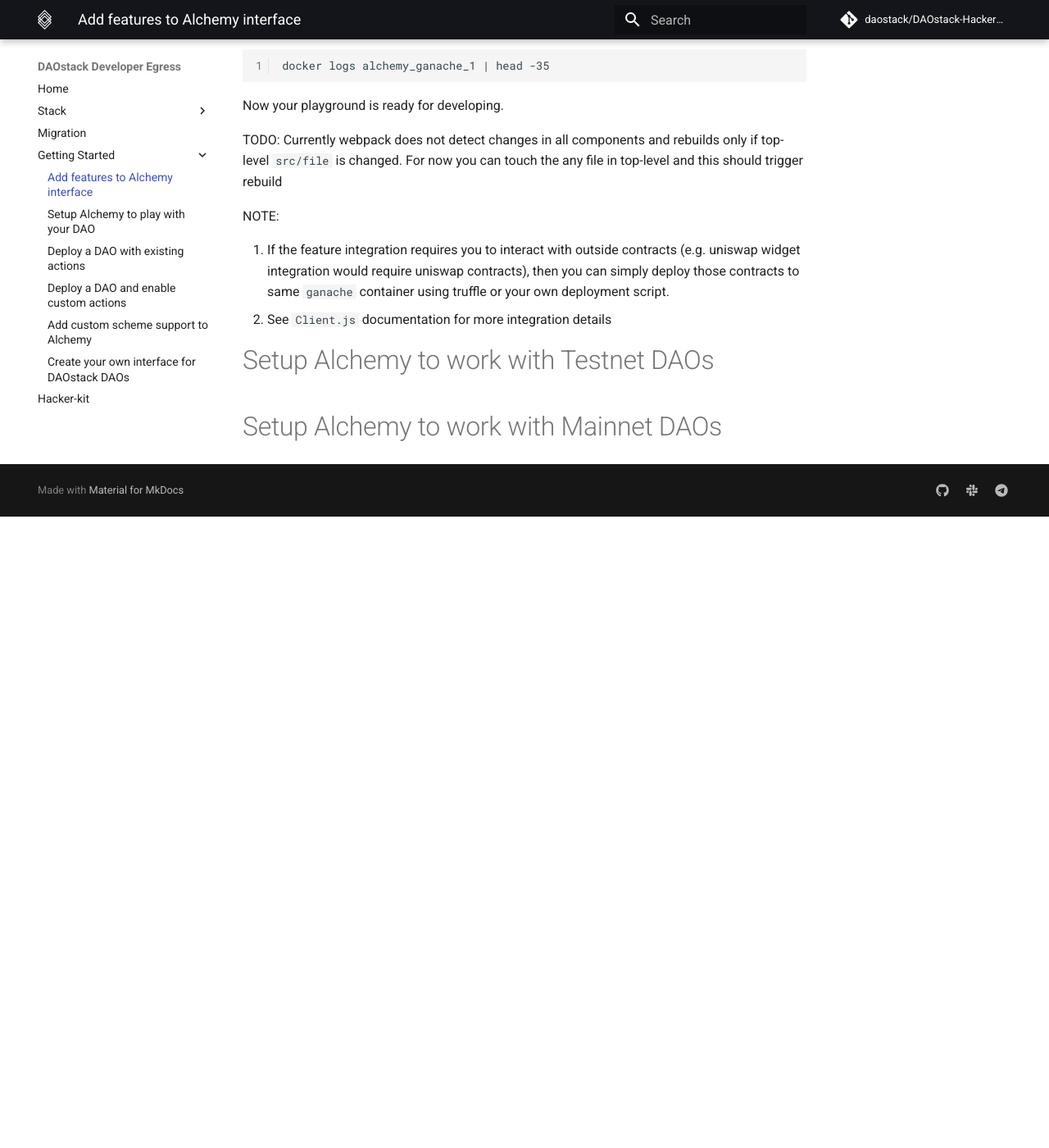
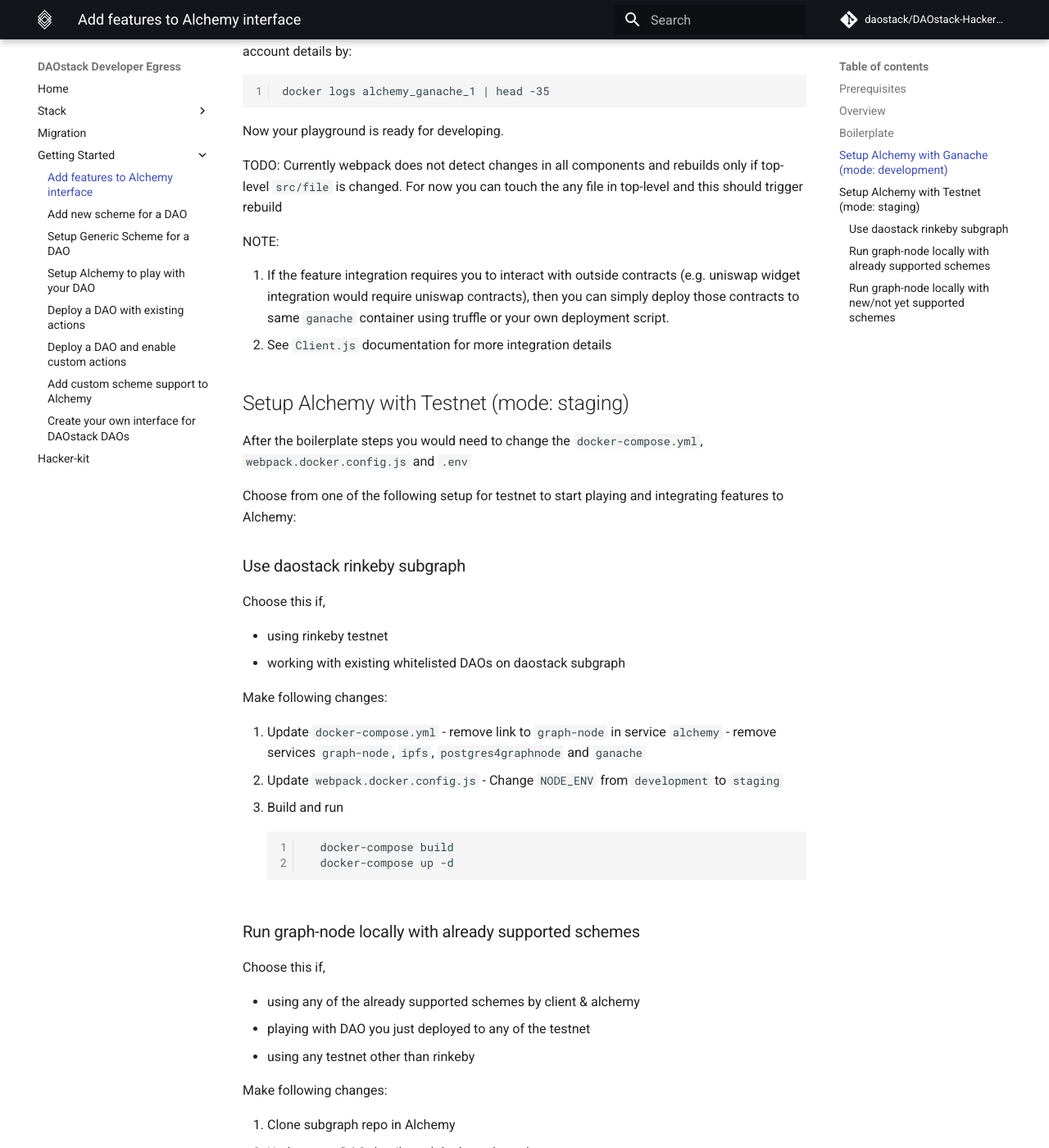
Before and after one commit to daostack/DAOstack-Hackers-Kit, an MkDocs documentation site: the page built from docs/gettingStarted/setupAlchemyDevMode.md, in a window 1280 px wide and 1400 px high, scrolled down 1557 px. Shown: the whole window at 82% size. Built offline with MkDocs 1.6.1 and Material for MkDocs 9.7.7, drawn with Linux system fonts in a browser that asks for light colours; comment, search, counter and statistics services are not loaded; before the commit the page ends 2187 px from its top, so only the background shows below that; some of the changed text lies outside the part shown.

Commit message:
docs: alchemy setup w testnet

```diff
--- a/docs/gettingStarted/setupAlchemyDevMode.md
+++ b/docs/gettingStarted/setupAlchemyDevMode.md
@@ -1,29 +1,34 @@
-# Prerequisites
+# Developing With Alchemy
+
+## Prerequisites
+
   - docker >= 18.06.1-c
   - docker-compose >= 1.22.0
   - node >= 10.16.0
   - npm >= 6.9.0
 
-# Interaction of Alchmey with different layers
+## Overview
   Alchemy uses [Client.js](../../stack/client/clientIntro) for
 
   - reading/inferencing blockchain data via [DAOstack Subgraph](../../stack/subgraph/subgraphIntro)
   - writing/modifying state of [Arc contracts](../../stack/arcIntro/)
 
+  Following figure shows interaction of Alchemy with rest of the stack
+
   ![Interaction](../images/daostack-interaction.png)
 
-# Boilerplate
+## Boilerplate
 
     git clone https://github.com/daostack/alchemy.git
     cd alchemy
     npm ci
 
-# Setup Alchemy to work with Ganache (mode: development)
+## Setup Alchemy with Ganache (mode: development)
 
     docker-compose build
     docker-compose up -d
 
-  The above commands would start the following services locally:
+  The above commands will build docker images and start the following services locally:
 
   - **alchemy** => react frontend with webpack-dev-server
   - **alchemy-server** => for storing proposal information for quick access
@@ -34,7 +39,7 @@
   - **redis**
   - **alchemy-postgres**
 
-  Import test accounts setup with GEN and ETH to your metamask. You can get the account details by:
+  Import test accounts that are setup with GEN and ETH to your metamask. You can get the account details by:
 
     docker logs alchemy_ganache_1 | head -35
 
@@ -48,6 +53,47 @@
   1. If the feature integration requires you to interact with outside contracts (e.g. uniswap widget integration would require uniswap contracts), then you can simply deploy those contracts to same `ganache` container using truffle or your own deployment script.
   2. See `Client.js` documentation for more integration details
 
-# Setup Alchemy to work with Testnet DAOs
+## Setup Alchemy with Testnet (mode: staging)
+
+  After the boilerplate steps you would need to change the `docker-compose.yml`, `webpack.docker.config.js` and `.env`
+
+  Choose from one of the following setup for testnet to start playing and integrating features to Alchemy:
+
+### Use daostack rinkeby subgraph
+
+  Choose this if,
+
+  - using rinkeby testnet
+  - working with existing whitelisted DAOs on daostack subgraph
+
+  Make following changes:
+
+  1. Update `docker-compose.yml`
+        - remove link to `graph-node` in service `alchemy`
+        - remove services `graph-node`, `ipfs`, `postgres4graphnode` and `ganache`
+  2. Update `webpack.docker.config.js`
+        - Change `NODE_ENV` from `development` to `staging`
+  3. Build and run
+
+          docker-compose build
+          docker-compose up -d
+
+### Run graph-node locally with already supported schemes
+
+  Choose this if,
+
+  - using any of the already supported schemes by client & alchemy
+  - playing with DAO you just deployed to any of the testnet
+  - using any testnet other than rinkeby
+
+  Make following changes:
+
+  1. Clone subgraph repo in Alchemy
+  2. Update your DAO details and deploy subgraph
+  3. Update `docker-compose.yml`
+  4. Update `webpack.docker.config.js`
+  5. Build and run
+
+### Run  graph-node locally with new/not yet supported schemes
 
 # Setup Alchemy to work with Mainnet DAOs
--- a/mkdocs.yml
+++ b/mkdocs.yml
@@ -36,6 +36,8 @@
 - Migration: 'migration.md'
 - Getting Started:
     - Add features to Alchemy interface: 'gettingStarted/setupAlchemyDevMode.md'
+    - Add new scheme for a DAO: 'gettingStarted/setupNewScheme.md'
+    - Setup Generic Scheme for a DAO: 'gettingStarted/setupGenericScheme.md'
     - Setup Alchemy to play with your DAO: 'gettingStarted/addNewDAOtoAlchemy.md'
     - Deploy a DAO with existing actions: 'gettingStarted/deployDAO.md'
     - Deploy a DAO and enable custom actions: 'gettingStarted/deployDAOcustomActions.md'
```
Also changed, not shown: docs/gettingStarted/setupNewScheme.md (added, +5 -0 lines), docs/hackerkit.md (+6 -15 lines), docs/gettingStarted/setupGenericScheme.md (added).
